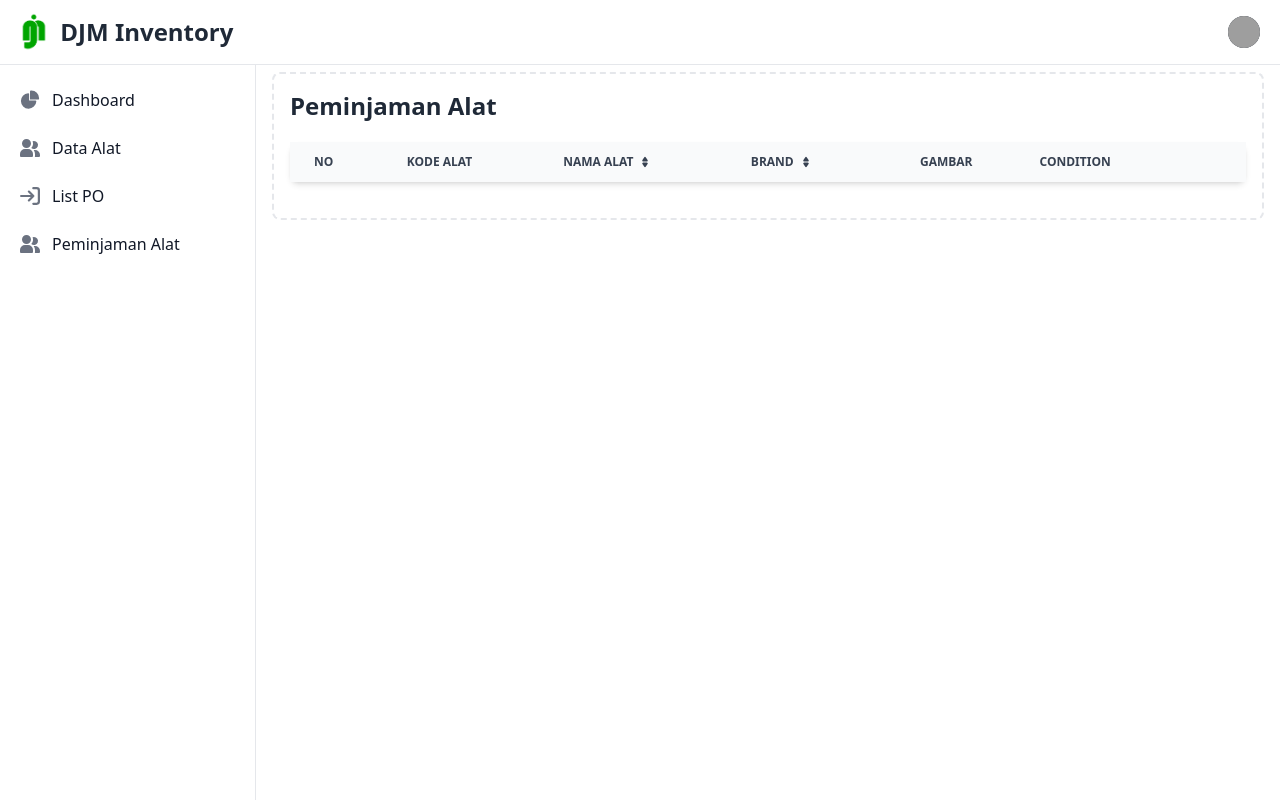
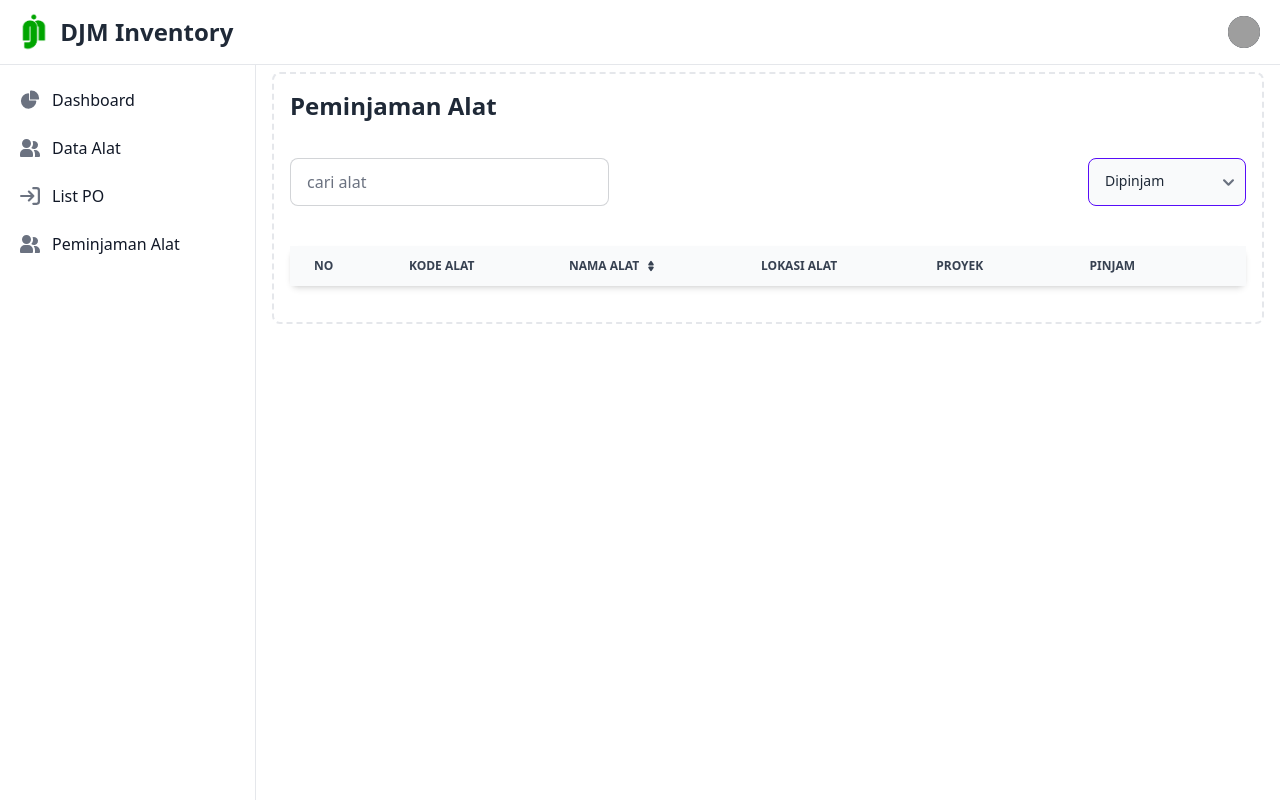
Before and after one commit to hafizh1204/skripsi-inventory, a CodeIgniter 4 app: template app/Views/pages/pinjam_alat.php in a window 1280 px wide. Run offline with PHP 8.4 and a stand-in for CodeIgniter, Linux system fonts and the light colour scheme; the template is opened without the code that fills it, so the values that code supplies are empty; some libraries are stand-ins or nearby versions; grey boxes are pictures that could not be loaded.

Commit message:
adding features on peminjaman page

```diff
--- a/app/Models/proyekModel.php
+++ b/app/Models/proyekModel.php
@@ -5,8 +5,8 @@
     use CodeIgniter\Model;
 
     class proyekModel extends model {
+        protected $primaryKey = 'id_proyek';
         protected $table = 'proyek';
-        protected $id = 'id_proyek';
         // protected $useTimestamps = true;
 
         protected $allowedFields = ['nama_po', 'area', 'foto_lokasi', 'tanggal_mulai', 'tanggal_selesai'];
--- a/app/Views/pages/data_proyek.php
+++ b/app/Views/pages/data_proyek.php
@@ -83,7 +83,7 @@
             <?php endif; ?>
 
             <div class="w-full h-fit flex flex-row justify-end">
-                <a href="/Proyek/insertProyek" class="bg-lime-600 text-white py-2 px-5 flex flex-row items-center gap-x-3 rounded-lg shadow-md hover:bg-lime-800 hover:shadow-none">
+                <a href="/proyek/insertProyek" class="bg-lime-600 text-white py-2 px-5 flex flex-row items-center gap-x-3 rounded-lg shadow-md hover:bg-lime-800 hover:shadow-none">
                     <svg class="w-4 h-4 text-white dark:text-white" aria-hidden="true" xmlns="http://www.w3.org/2000/svg" fill="none" viewBox="0 0 18 18">
                         <path stroke="currentColor" stroke-linecap="round" stroke-linejoin="round" stroke-width="3" d="M9 1v16M1 9h16"/>
                     </svg>
@@ -153,6 +153,7 @@
                             <div class="flex flex-row items-center justify-center gap-x-2">
 
                             <a href="/proyek/editProyek/<?= $proyekdjm['id_proyek']; ?>" class="bg-blue-600 hover:bg-blue-800 text-white text-sm font-semibold px-4 py-2 rounded-md">Ubah</a>
+
                             <a href="/proyek/hapusProyek/<?= $proyekdjm['id_proyek']; ?>" class="bg-red-600 hover:bg-red-800 text-white text-sm font-semibold px-4 py-2 rounded-md">Hapus</a>
 
                                 <!-- <form action="/proyek/hapusProyek/<?= $proyekdjm['id_proyek']; ?>" method="post" class="inline">
--- a/app/Views/pages/insert_proyek.php
+++ b/app/Views/pages/insert_proyek.php
@@ -54,7 +54,7 @@
                                     <path d="M20 4a2 2 0 0 0-2-2h-2V1a1 1 0 0 0-2 0v1h-3V1a1 1 0 0 0-2 0v1H6V1a1 1 0 0 0-2 0v1H2a2 2 0 0 0-2 2v2h20V4ZM0 18a2 2 0 0 0 2 2h16a2 2 0 0 0 2-2V8H0v10Zm5-8h10a1 1 0 0 1 0 2H5a1 1 0 0 1 0-2Z"/>
                                     </svg>
                                 </div>
-                                <input datepicker type="text" name="tanggal_mulai" id="tanggal_mulai" class="bg-gray-50 border border-gray-300 text-gray-900 text-sm rounded-lg focus:ring-blue-500 focus:border-blue-500 block w-full ps-10 p-2.5 " placeholder="Tanggal/Bulan/Tahun">
+                                <input type="date" name="tanggal_mulai" id="tanggal_mulai" class="bg-gray-50 border border-gray-300 text-gray-900 text-sm rounded-lg focus:ring-blue-500 focus:border-blue-500 block w-full ps-10 p-2.5 ">
                             </div>
 
                         </div>
@@ -66,7 +66,7 @@
                                     <path d="M20 4a2 2 0 0 0-2-2h-2V1a1 1 0 0 0-2 0v1h-3V1a1 1 0 0 0-2 0v1H6V1a1 1 0 0 0-2 0v1H2a2 2 0 0 0-2 2v2h20V4ZM0 18a2 2 0 0 0 2 2h16a2 2 0 0 0 2-2V8H0v10Zm5-8h10a1 1 0 0 1 0 2H5a1 1 0 0 1 0-2Z"/>
                                     </svg>
                                 </div>
-                                <input datepicker type="text" name="tanggal_selesai" id="tanggal_selesai" class="bg-gray-50 border border-gray-300 text-gray-900 text-sm rounded-lg focus:ring-blue-500 focus:border-blue-500 block w-full ps-10 p-2.5 " placeholder="Tanggal/Bulan/Tahun">
+                                <input type="date" name="tanggal_selesai" id="tanggal_selesai" class="bg-gray-50 border border-gray-300 text-gray-900 text-sm rounded-lg focus:ring-blue-500 focus:border-blue-500 block w-full ps-10 p-2.5 ">
                             </div>
 
                         </div>
--- a/app/Views/pages/pinjam_alat.php
+++ b/app/Views/pages/pinjam_alat.php
@@ -6,6 +6,65 @@
     <div class="p-4 border-2 border-gray-200 border-dashed rounded-lg dark:border-gray-700 mt-14">
 
         <h4 class="text-2xl font-bold dark:text-white">Peminjaman Alat</h4>
+
+        <!-- <p class="mt-6 bg-slate-100 w-fit px-8 py-2 rounded-lg outline outline-slate-300 text-slate-600 font-medium">
+            Isi formulir peminjaman dibawah ini !
+        </p> -->
+
+
+        <label for="peminjaman" class="form-control w-full flex lg:flex-row md:flex-col py-5 gap-6 items-end justify-between">
+
+            <!-- <div class="w-2/4 flex flex-row gap-5">
+                <div class="w-2/5">
+                    <div class="label">
+                        <span class="label-text font-medium">Nama Peminjam</span>
+                    </div>
+                    <input type="text" placeholder="Type here" class="input input-bordered w-full" />
+                </div>
+                <div class="w-2/5">
+                    <div class="label">
+                        <span class="label-text font-medium">Area proyek</span>
+                    </div>
+                    <select class="select select-bordered w-full">
+                        <option disabled selected>Pilih Area Proyek</option>
+                        <option>Proyek 1</option>
+                        <option>Proyek 2</option>
+                        <option>Proyek 3</option>
+                    </select>
+                </div>
+
+            </div> -->
+
+
+            <div class="w-1/3">
+                <div class="label">
+                    <span class="label-text font-medium sr-only">Nama Peminjam</span>
+                </div>
+                <input type="text" placeholder="cari alat" class="input input-bordered w-full" />
+            </div>
+
+
+            <!-- <select id="kondisi" name="kondisi" class="select select-primary w-fit bg-gray-50">
+                <option value="0">dipinjam</option>
+                <option value="1">ready</option>
+            </select> -->
+
+            <form action="" method="GET" id="form_id">
+                <div class="form-group">
+                    <!-- <label for="exampleInputEmail1" class="sr-only">Jurusan</label> -->
+                    <!-- gunakan event onchange untuk mengirim data secara otomatis  -->
+                    <select class="form-control select select-primary w-fit bg-gray-50" name="cari" onChange="document.getElementById('form_id').submit();">
+                        <option disabled>-- Pilih Dilihat --</option>
+                        <option <?php if(!empty($cari)){ echo $cari == '0' ? 'selected':''; } ?> value="0">Dipinjam</option>
+                        <option <?php if(!empty($cari)){ echo $cari == '1' ? 'selected':''; } ?> value="1">Ready</option>
+                    </select>
+                </div>
+            </form>
+
+
+        </label>
+
+
 
         <div class="relative shadow-md sm:rounded-lg my-5">
             <table class="w-full text-md text-left text-gray-500 dark:text-gray-400">
@@ -30,29 +89,26 @@
 
                         <th scope="col" class="px-6 py-3">
                             <div class="flex items-center">
-                                Brand
-                                <a href="#">
-                                    <svg class="w-3 h-3 ml-1.5" aria-hidden="true" xmlns="http://www.w3.org/2000/svg" fill="currentColor" viewBox="0 0 24 24">
-                                        <path d="M8.574 11.024h6.852a2.075 2.075 0 0 0 1.847-1.086 1.9 1.9 0 0 0-.11-1.986L13.736 2.9a2.122 2.122 0 0 0-3.472 0L6.837 7.952a1.9 1.9 0 0 0-.11 1.986 2.074 2.074 0 0 0 1.847 1.086Zm6.852 1.952H8.574a2.072 2.072 0 0 0-1.847 1.087 1.9 1.9 0 0 0 .11 1.985l3.426 5.05a2.123 2.123 0 0 0 3.472 0l3.427-5.05a1.9 1.9 0 0 0 .11-1.985 2.074 2.074 0 0 0-1.846-1.087Z"/>
-                                    </svg>
-                                </a>
+                                lokasi alat
+                            </div>
+                        </th>
+                        <th scope="col" class="px-6 py-3">
+                            <div class="flex items-center">
+                                proyek
                             </div>
                         </th>
                         <th scope="col" class="px-6 py-3">
                             <div class="flex items-center justify-center">
-                                Gambar
+                                pinjam
                             </div>
                         </th>
                         <th scope="col" class="px-6 py-3">
-                            <div class="flex items-center ">
-                                Condition
+                            <div class="flex items-center justify-center sr-only">
+                                Area
                             </div>
                         </th>
-                        <th scope="col" class="px-6 py-3">
-                            <div class="flex items-center">
-                                <span class="sr-only">gambar</span>
-                            </div>
-                        </th>
+
+
 
                     </tr>
                 </thead>
@@ -65,19 +121,30 @@
                         <td class="px-6 py-4 font-medium text-gray-900 whitespace-nowrap dark:text-white">
                         <?= $i++; ?>
                         </td>
-                        <th scope="row" class="px-6 py-4 font-medium text-gray-900 whitespace-nowrap dark:text-white">
-                            <?= $pinjamAlat['id_peminjam']; ?>
-                        </th>
                         <td class="px-6 py-3">
-                            <?= $pinjamAlat['id']; ?>
-                        </td>
-                        <td class="px-6 py-3">
-                            <?= $pinjamAlat['nama_peminjam']; ?>
+                            <?= $pinjamAlat['kode_alat']; ?>
                         </td>
 
                         <td class="px-6 py-3">
-                            <?= $pinjamAlat['lokasi']; ?>
+                            <?= $pinjamAlat['nama_alat']; ?>
                         </td>
+                        <td class="px-6 py-3">
+                            <?= ($pinjamAlat['status'] == 1) ? '-' : $pinjamAlat['lokasi'] ; ?>
+                        </td>
+                        <td class="px-6 py-3">
+                            <?= ($pinjamAlat['status'] == 1) ? '-' : $pinjamAlat['nama_po']; ?>
+                        </td>
+                        <td class="px-6 py-3">
+                            <div class="flex flex-row items-center justify-center gap-x-2">
+
+                                <a href="#" class="<?= ($pinjamAlat['status'] == 1) ? 'bg-blue-600 hover:bg-blue-800 text-white' : 'bg-slate-400 '; ?> text-sm font-semibold px-4 py-2 rounded-md">pinjam</a>
+
+
+                            </div>
+                        </td>
+
+
+
 
                     </tr>
                     <?php endforeach; ?>
```
Also changed, not shown: app/Config/Routes.php (+6 -3 lines), app/Controllers/Pinjam.php (+34 -2 lines), app/Controllers/Proyek.php (+18 -3 lines), app/Models/alatModel.php (+6 -2 lines), app/Models/pinjamModel.php (+14 -2 lines), app/Views/pages/edit_proyek.php (+7 -7 lines), public/css/app.css.
